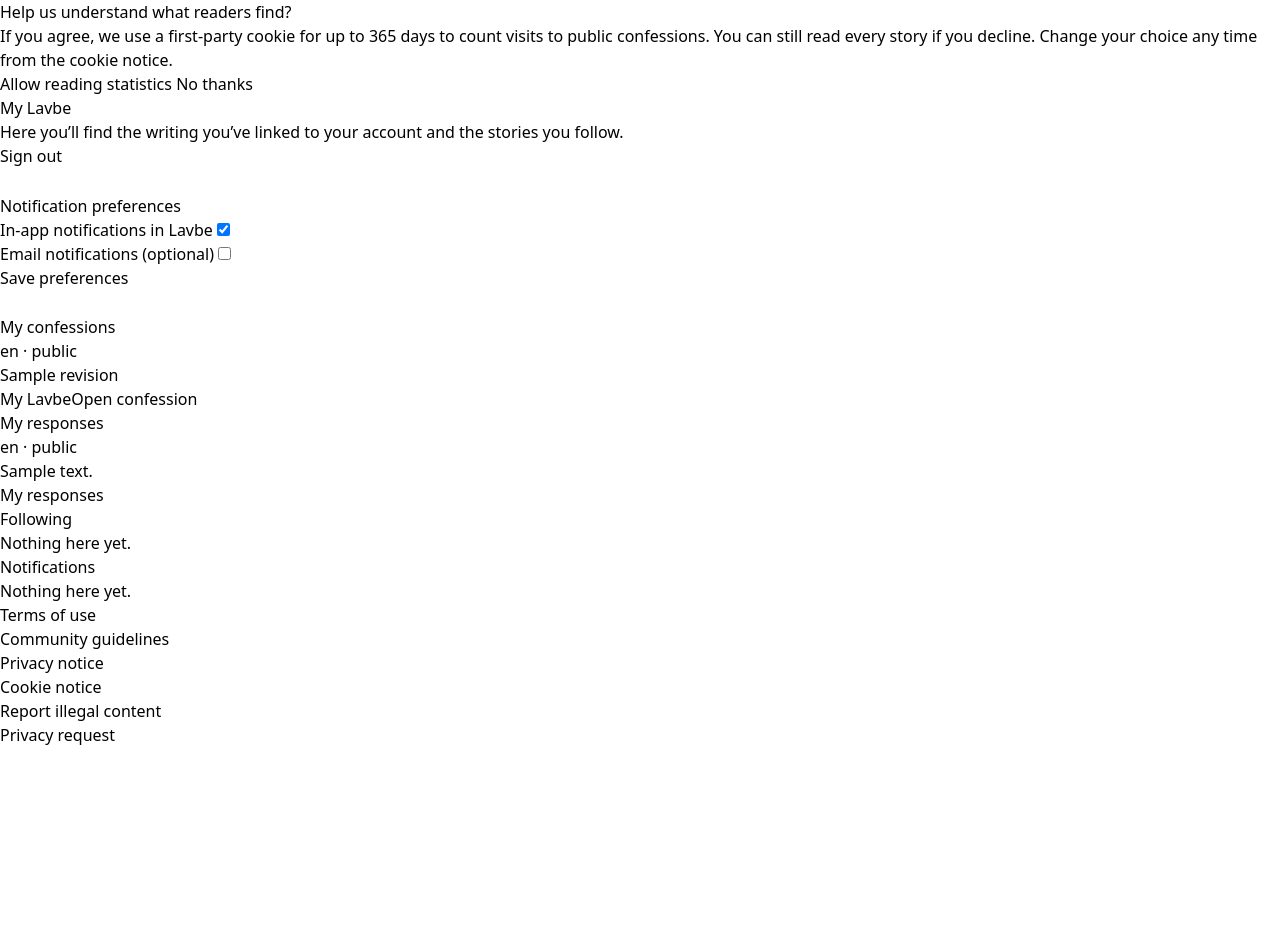
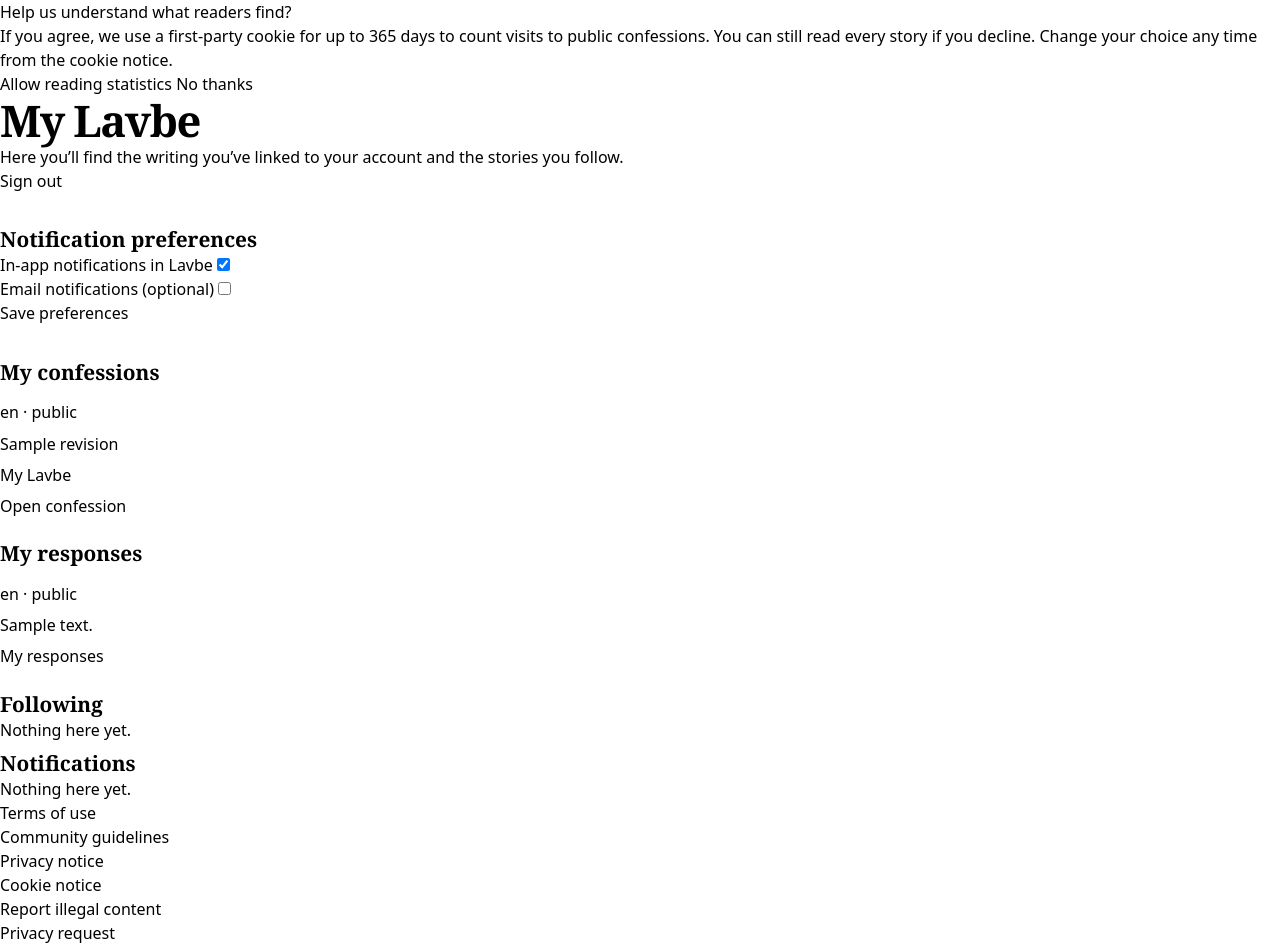
Before and after one commit to fuadoglu/LavbeEtiraf, a Laravel app: page /en/my in a window 1280 px wide. Shown: the part 144-1089 px from the top of the page. Before the commit the page ends 889 px from the top, so only its background shows below. Run offline with Laravel 12, Linux system fonts and the light colour scheme; a user stored in the database is signed in; data comes from the database, SQL or seed files in the repository; tables that the repository leaves empty hold one stand-in row (values such as "Sample post"); data that the repository does not hold is empty; style sheets or scripts are compiled from the project's sources.

Commit message:
Polish secondary Plum Ink screens and fit narrow moderation forms

```diff
--- a/resources/css/plum-ink.css
+++ b/resources/css/plum-ink.css
@@ -18,7 +18,7 @@
     min-height: 4.5rem;
 }
 
-:is(.feed-heading h1, .write-heading h1, .confession-heading h1, .reading-page h1, .write-page > h1) {
+:is(.feed-heading h1, .write-heading h1, .confession-heading h1, .reading-page h1, .write-page > h1, .write-page > .page-heading h1, #search-title, .not-found h1) {
     max-width: 22ch;
     margin-block: 0;
     color: var(--brand-logo-color);
@@ -288,7 +288,7 @@
 }
 
 :is(.write-form, .participation-form, .comment-inline-form) .form-field :is(input, select, textarea) {
-    border-color: var(--line);
+    border-color: var(--edge);
     border-radius: .6rem;
     background: var(--surface);
     transition: border-color 150ms ease, box-shadow 150ms ease;
@@ -392,3 +392,107 @@
         transition: none;
     }
 }
+
+/* Secondary screens share the same reading rhythm as the story detail. */
+.reading-page {
+    display: grid;
+    gap: 1rem;
+    max-inline-size: var(--ink-measure);
+    margin-inline: auto;
+}
+
+.reading-page > p {
+    margin: 0;
+    line-height: 1.75;
+}
+
+:is(.write-page, .reading-page) > h2,
+.write-form > h2 {
+    margin-block: .5rem 0;
+    font: 600 1.3rem/1.3 var(--editorial-serif);
+    color: var(--brand-logo-color);
+}
+
+[data-search-form] {
+    row-gap: .55rem;
+    margin-block: .55rem 1rem;
+}
+
+.write-page > .feed-card {
+    display: grid;
+    justify-items: start;
+    gap: .45rem;
+    padding-block: .9rem;
+    border-block-start: 1px solid var(--line);
+}
+
+.write-page > .page-heading > div:has(> .button) {
+    display: flex;
+    flex-wrap: wrap;
+    gap: .5rem;
+    margin-block-start: .75rem;
+}
+
+.write-page > dl {
+    display: grid;
+    gap: .2rem;
+}
+
+.write-page > dl > dt {
+    font-weight: 650;
+    margin-block-start: .5rem;
+}
+
+.write-form > label:has(> select) {
+    display: grid;
+    grid-template-columns: minmax(0, 1fr);
+    gap: .4rem;
+}
+
+.write-form > label > select {
+    min-inline-size: 0;
+    inline-size: 100%;
+    min-block-size: 2.75rem;
+    max-inline-size: 100%;
+    border: 1px solid var(--edge);
+    padding-inline: .65rem;
+    border-radius: .6rem;
+    background: var(--surface);
+    color: var(--text);
+}
+
+:is(.write-form, .participation-form, .comment-inline-form) .form-field [aria-invalid="true"] {
+    border-color: var(--danger);
+}
+
+.write-page code {
+    overflow-wrap: anywhere;
+    unicode-bidi: isolate;
+}
+
+.write-page {
+    grid-template-columns: minmax(0, 1fr);
+}
+
+.write-page .write-form {
+    grid-template-columns: minmax(0, 1fr);
+}
+
+.write-page .button {
+    max-inline-size: 100%;
+    white-space: normal;
+    overflow-wrap: anywhere;
+}
+
+@media (max-width: 600px) {
+    .reader-consent-banner .reader-consent-actions {
+        display: grid;
+        grid-template-columns: repeat(2, minmax(0, 1fr));
+    }
+
+    .reader-consent-banner .button {
+        min-inline-size: 0;
+        min-block-size: 2.75rem;
+        white-space: normal;
+    }
+}
```
Also changed, not shown: docs/ui/screens-and-states.md (+4 -0 lines).
